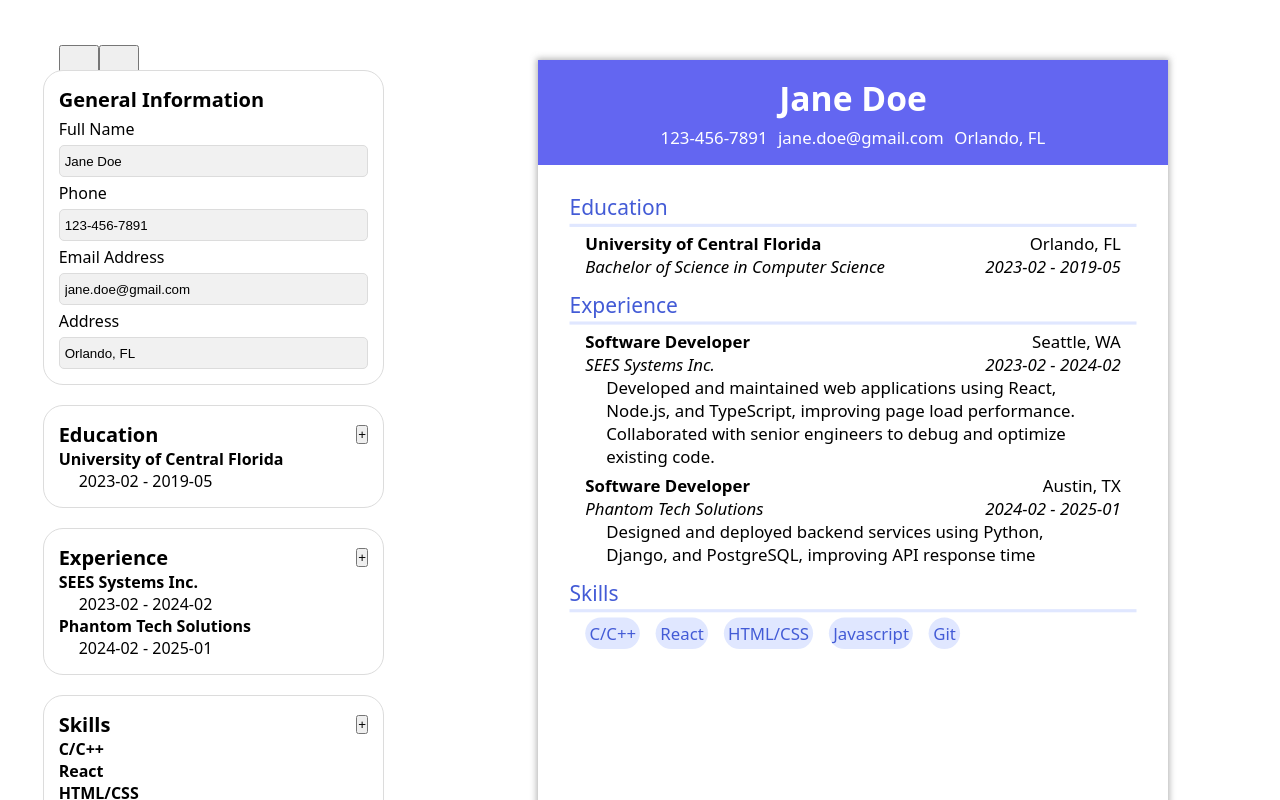
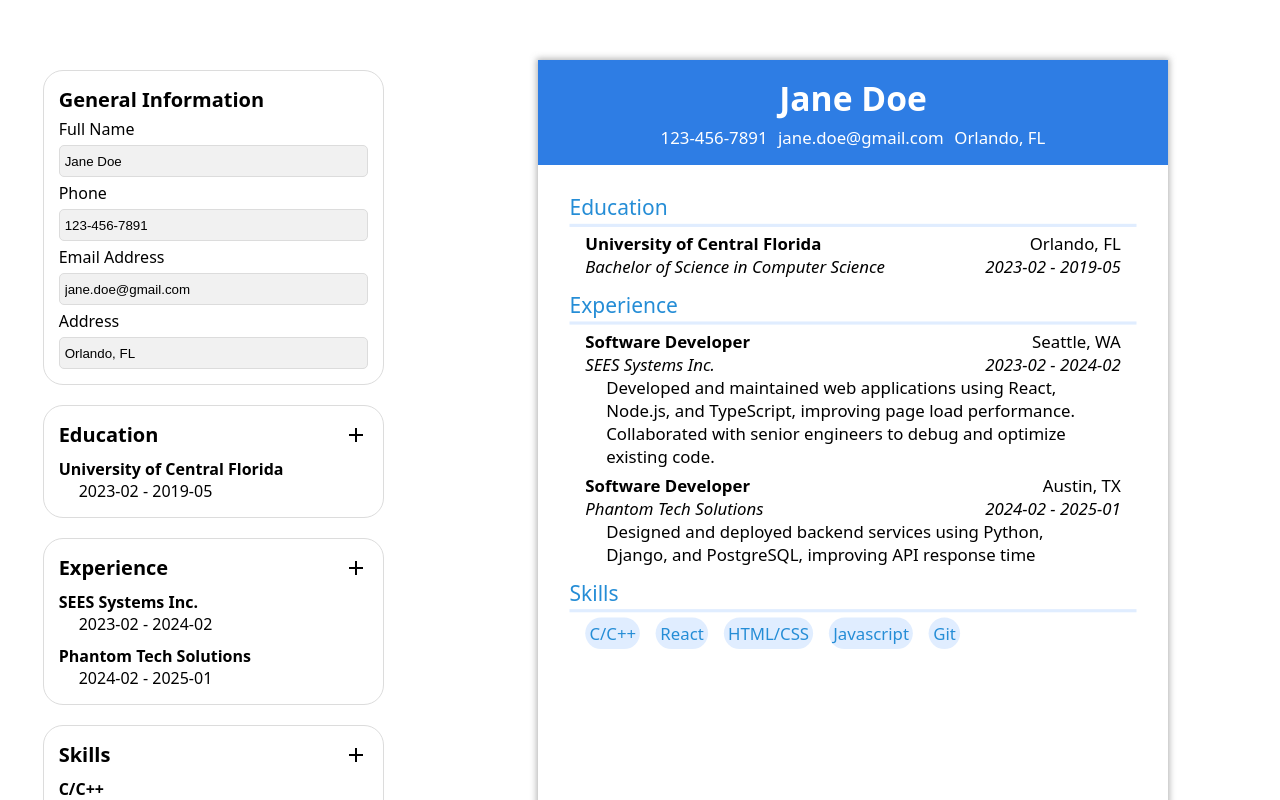
Before and after one commit to eggtoasts/cv-maker, a React (Vite) app: page / in a window 1280 px wide. Shown: the top 800 px of the page. Built offline with nearby package versions, Linux system fonts and the light colour scheme.

Commit message:
styling: sidebar and resume color

```diff
--- a/package.json
+++ b/package.json
@@ -10,6 +10,8 @@
     "preview": "vite preview"
   },
   "dependencies": {
+    "@mdi/js": "^7.4.47",
+    "@mdi/react": "^1.6.1",
     "react": "^19.1.1",
     "react-dom": "^19.1.1"
   },
--- a/src/App.css
+++ b/src/App.css
@@ -4,9 +4,9 @@
 }
 
 :root {
-  --title-color: #435bd6;
-  --gen-color: #6366f1;
-  --resume-color: #e0e7ff;
+  --title-color: #258dd6;
+  --gen-color: #2e7de4;
+  --resume-color: #e0edff;
 }
 
 html,
@@ -134,7 +134,22 @@ h3 {
 }
 
 .delete {
-  color: red;
+  border-radius: 30px;
+  padding: 5px;
+  align-items: center;
+  display: flex;
+
+  color: #7a7a7a;
+  transition: 0.5s ease;
+}
+
+.delete:hover {
+  color: #ea4040;
+  cursor: pointer;
+}
+
+button:hover {
+  cursor: pointer;
 }
 
 .submit {
@@ -212,10 +227,6 @@ h3 {
   background-color: rgb(255, 255, 255);
 }
 
-* {
-  transition: all 0.15s ease-out;
-}
-
 label {
   padding: 5px 0px;
 }
@@ -251,3 +262,17 @@ textarea {
 .sidebar-title button {
   margin-left: auto;
 }
+
+.add-button {
+  border: none;
+  display: flex;
+  align-items: center;
+  background-color: transparent;
+}
+
+/* ITEMS */
+
+.exp-item,
+.edu-item {
+  margin-top: 10px;
+}
--- a/src/components/Sidebar/EditEducationForm.jsx
+++ b/src/components/Sidebar/EditEducationForm.jsx
@@ -1,5 +1,7 @@
 import InputField from "./InputField";
 import { useState } from "react";
+import Icon from "@mdi/react";
+import { mdiTrashCan } from "@mdi/js";
 
 function EditEducationForm({
   item,
@@ -74,7 +76,7 @@ function EditEducationForm({
           }}
           type="button"
         >
-          Delete
+          <Icon path={mdiTrashCan} size={0.8} />
         </button>
 
         <button
--- a/src/components/Sidebar/EditExperienceForm.jsx
+++ b/src/components/Sidebar/EditExperienceForm.jsx
@@ -1,6 +1,8 @@
 import InputField from "./InputField";
 import TextField from "./TextField";
 import { useState } from "react";
+import Icon from "@mdi/react";
+import { mdiTrashCan } from "@mdi/js";
 
 function EditExperienceForm({
   item,
@@ -75,7 +77,7 @@ function EditExperienceForm({
           }}
           type="button"
         >
-          Delete
+          <Icon path={mdiTrashCan} size={0.8} />
         </button>
 
         <button
--- a/src/components/Sidebar/EditSkillsForm.jsx
+++ b/src/components/Sidebar/EditSkillsForm.jsx
@@ -1,6 +1,8 @@
 import InputField from "./InputField";
-import TextField from "./TextField";
+
 import { useState } from "react";
+import Icon from "@mdi/react";
+import { mdiTrashCan } from "@mdi/js";
 
 function EditSkillsForm({
   item,
@@ -33,7 +35,7 @@ function EditSkillsForm({
             changeCurrentEditId(null);
           }}
         >
-          Delete
+          <Icon path={mdiTrashCan} size={0.8} />
         </button>
         <button
           className="submit-skill cancel"
--- a/src/components/Sidebar/EducationSection.jsx
+++ b/src/components/Sidebar/EducationSection.jsx
@@ -1,5 +1,7 @@
 import EducationForm from "./EducationForm";
 import EditEducationForm from "./EditEducationForm";
+import Icon from "@mdi/react";
+import { mdiPlus } from "@mdi/js";
 
 function EducationSection({
   addEduData,
@@ -31,8 +33,12 @@ function EducationSection({
     <form className="sidebar-item">
       <div className="sidebar-title">
         Education
-        <button type="button" onClick={() => setForm("edu")}>
-          +
+        <button
+          className="add-button"
+          type="button"
+          onClick={() => setForm("edu")}
+        >
+          <Icon path={mdiPlus} size={1} />
         </button>
       </div>
 
--- a/src/components/Sidebar/ExperienceSection.jsx
+++ b/src/components/Sidebar/ExperienceSection.jsx
@@ -3,6 +3,9 @@ import InputField from "./InputField";
 import TextField from "./TextField";
 import ExperienceForm from "./ExperienceForm";
 import EditExperienceForm from "./EditExperienceForm";
+import Icon from "@mdi/react";
+import { mdiPlus } from "@mdi/js";
+
 export default function ExperienceSection({
   expData,
   addExpData,
@@ -33,8 +36,12 @@ export default function ExperienceSection({
     <form className="sidebar-item">
       <div className="sidebar-title">
         Experience{" "}
-        <button type="button" onClick={() => setForm("exp")}>
-          +
+        <button
+          className="add-button"
+          type="button"
+          onClick={() => setForm("exp")}
+        >
+          <Icon path={mdiPlus} size={1} />
         </button>
       </div>
 
--- a/src/components/Sidebar/Sidebar.jsx
+++ b/src/components/Sidebar/Sidebar.jsx
@@ -43,10 +43,7 @@ function Sidebar({
 
   return (
     <div className="sidebar">
-      <div className="options">
-        <button className="main"> </button>
-        <button className="settings"></button>
-      </div>
+      <div className="options"></div>
 
       <GeneralSection
         generalInfo={generalInfo}
--- a/src/components/Sidebar/SkillsSection.jsx
+++ b/src/components/Sidebar/SkillsSection.jsx
@@ -1,5 +1,8 @@
 import SkillsForm from "./SkillsForm";
 import EditSkillsForm from "./EditSkillsForm";
+import Icon from "@mdi/react";
+import { mdiPlus } from "@mdi/js";
+
 export default function SkillsSection({
   skillsInfo,
   addSkill,
@@ -26,8 +29,12 @@ export default function SkillsSection({
     <form className="sidebar-item">
       <div className="sidebar-title">
         Skills{" "}
-        <button type="button" onClick={() => setForm("skills")}>
-          +
+        <button
+          className="add-button"
+          type="button"
+          onClick={() => setForm("skills")}
+        >
+          <Icon path={mdiPlus} size={1} />
         </button>
       </div>
 
```
Also changed, not shown: 1 other file (tests, documents, lock files or other folders).
